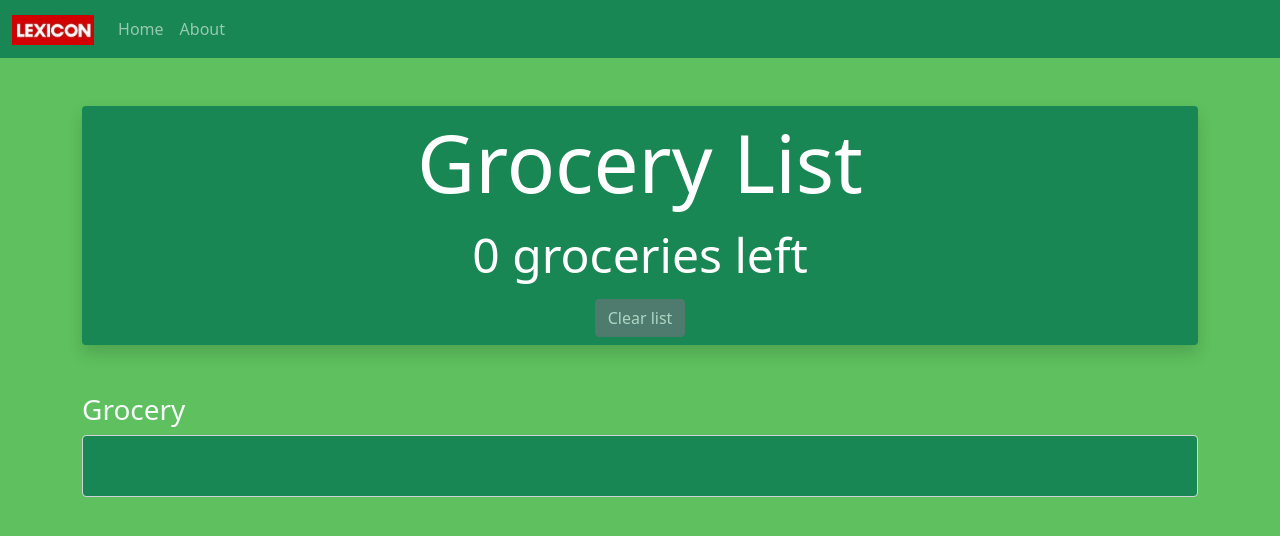
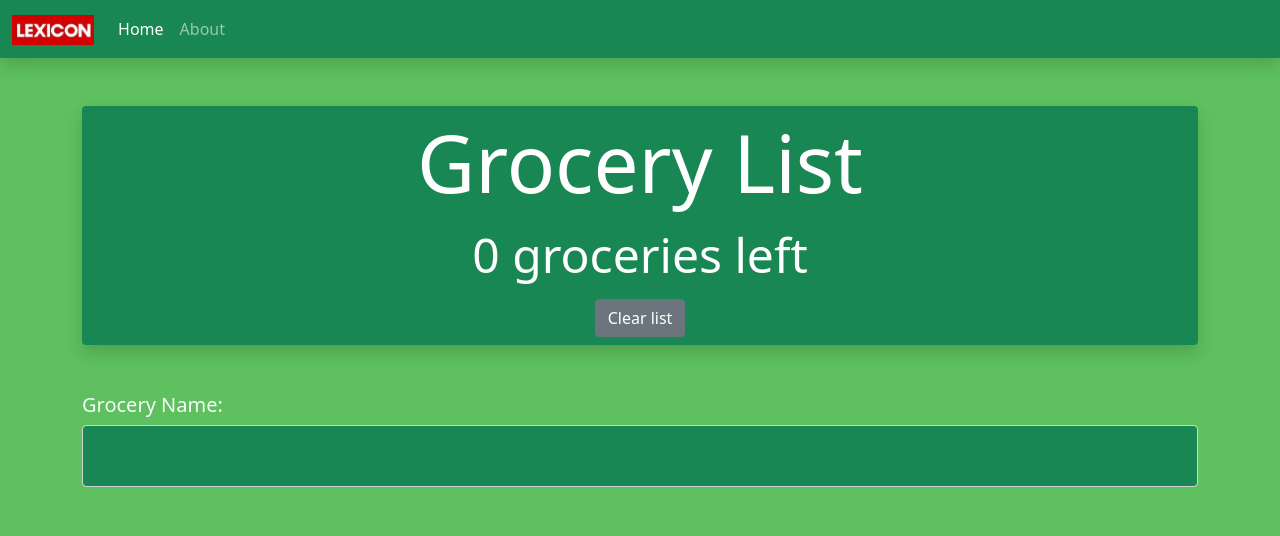
Before and after one commit to johnLexicon/react-laboration-2, a React (Create React App) app: page / in a window 1280 px wide. Shown: the top 536 px of the page. Built offline with nearby package versions, Linux system fonts and the light colour scheme.

Commit message:
Styling changes.

```diff
--- a/src/components/GroceryDetails.js
+++ b/src/components/GroceryDetails.js
@@ -4,7 +4,7 @@ import { GroceryContext } from '../contexts/GroceryContext';
 const GroceryDetails = ({ grocery }) => {
   const { dispatch } = useContext(GroceryContext);
   return (
-    <li className="list-group-item list-group-item-success border-0 p-3 mb-3 h3">
+    <li className="list-group-item list-group-item-success p-3 mb-3 h3 rounded shadow">
       <div className="row">
         <div
           className={
--- a/src/components/Header.js
+++ b/src/components/Header.js
@@ -14,8 +14,8 @@ const Header = () => {
   return (
     <div id="header" className="bg-success text-white my-5 p-2 text-center rounded shadow">
       <p className="display-1">Grocery List</p>
-      <p className="display-5">{undoneCount} {undoneCount === 1 ? 'grocery' : 'groceries'} left</p>
-      <div><button className="btn btn-secondary" disabled={undoneCount === 0} onClick={() => {dispatch({type: 'REMOVE_ALL'})}}>Clear list</button></div>
+      <p className="display-5"><span className={undoneCount > 0 ? 'text-danger' : ''}>{undoneCount}</span> {undoneCount === 1 ? 'grocery' : 'groceries'} left</p>
+      <div><button className="btn btn-secondary" onClick={() => {dispatch({type: 'REMOVE_ALL'})}}>Clear list</button></div>
     </div>
   );
 };
--- a/src/components/Navbar.js
+++ b/src/components/Navbar.js
@@ -1,9 +1,9 @@
-import { Link } from 'react-router-dom';
+import { NavLink } from 'react-router-dom';
 import logo from '../assets/lexicon.jpg';
 
 const Navbar = () => {
   return (
-    <nav className="navbar navbar-expand-lg navbar-dark bg-success">
+    <nav className="navbar navbar-expand-lg navbar-dark bg-success shadow">
       <div className="container-fluid">
         <a
           className="navbar-brand"
@@ -25,14 +25,14 @@ const Navbar = () => {
         <div className="collapse navbar-collapse" id="navbarNav">
           <ul className="navbar-nav">
             <li className="nav-item">
-              <Link className="nav-link" aria-current="page" to="/">
+              <NavLink className="nav-link" aria-current="page" to="/">
                 Home
-              </Link>
+              </NavLink>
             </li>
             <li className="nav-item">
-              <Link className="nav-link" to="/about">
+              <NavLink className="nav-link" to="/about">
                 About
-              </Link>
+              </NavLink>
             </li>
           </ul>
         </div>
--- a/src/components/newGroceryForm.js
+++ b/src/components/newGroceryForm.js
@@ -13,8 +13,8 @@ const NewGroceryForm = () => {
   return (
     <form onSubmit={onAddGrocery}>
       <div className="form-group mb-3">
-        <label className="form-label text-light h3" htmlFor="newGrocery">
-          Grocery
+        <label className="form-label text-light h5" htmlFor="newGrocery">
+          Grocery Name:
         </label>
         <input
           required
```
